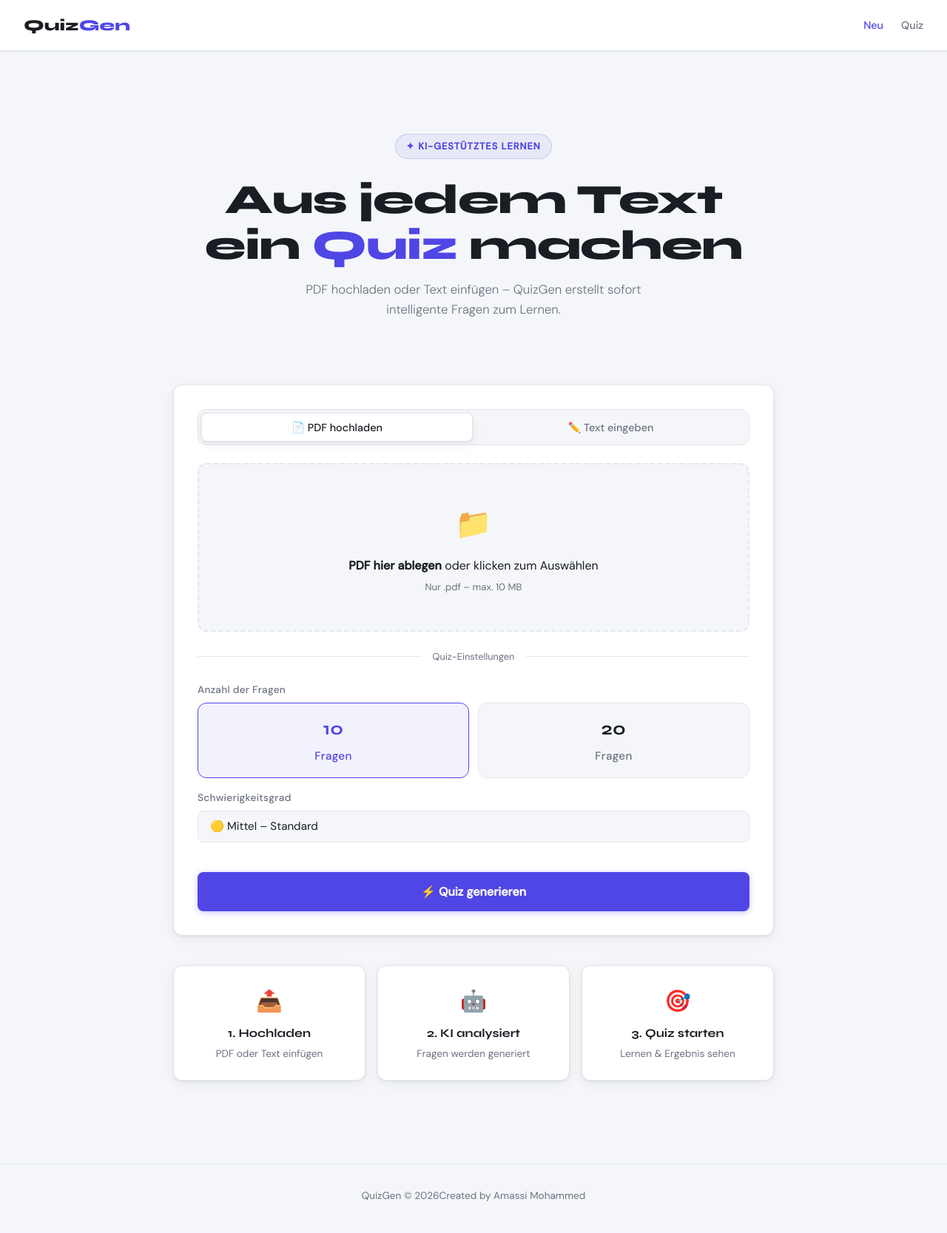
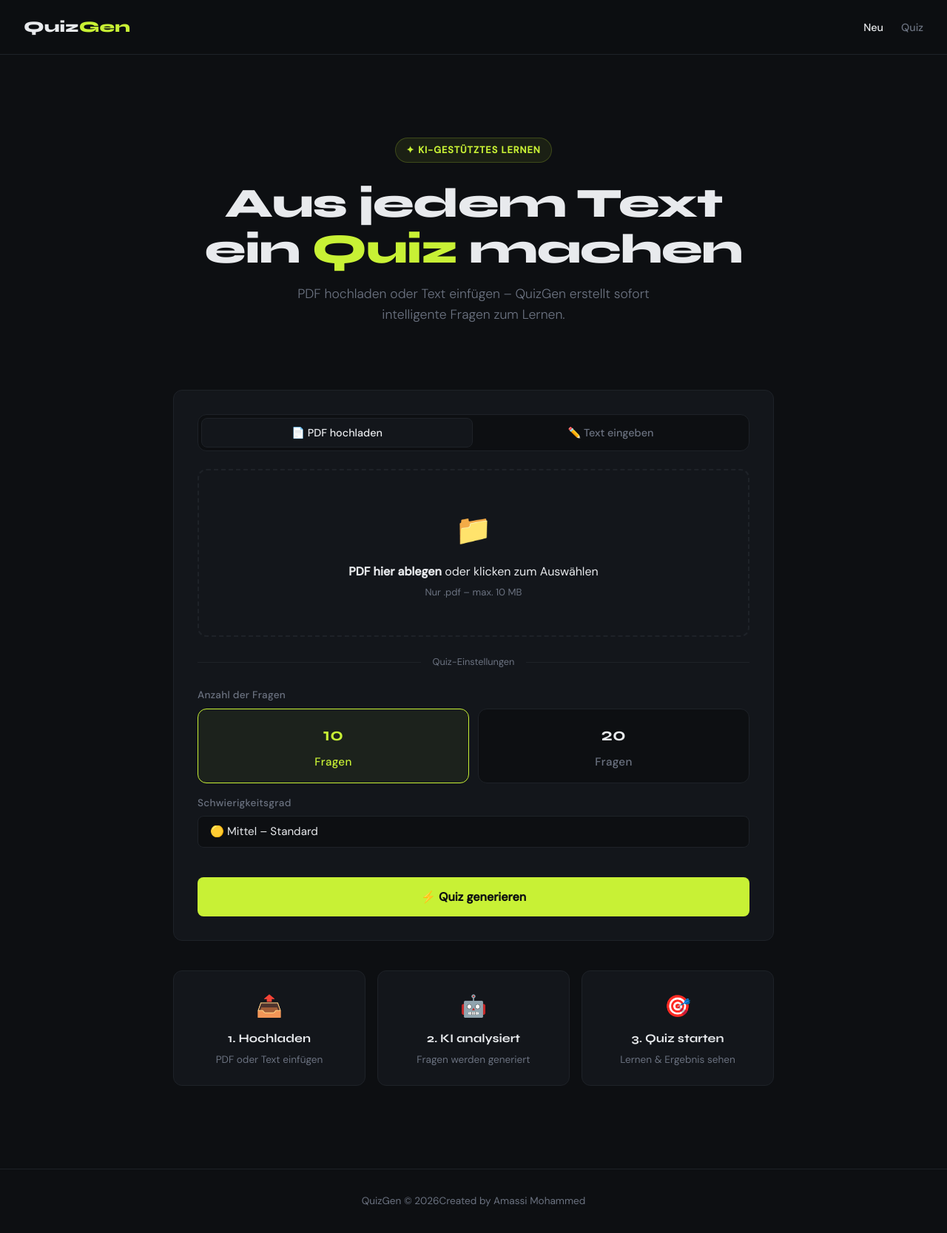
Before and after one commit to AmassiMohammed/Slide-Quiz-Generator, a PHP site: page / in a window 1280 px wide. Shown: the whole page at 74% size. Before the commit the page ends 1624 px from the top, so only its background shows below. Run offline with PHP 8.4, Linux system fonts and the light colour scheme.

Commit message:
Farben Veränderung

```diff
--- a/public/css/style.css
+++ b/public/css/style.css
@@ -1,24 +1,23 @@
 /* ═══════════════════════════════════════════
-   QuizGen – Style Sheet (Light Theme)
+   QuizGen – Style Sheet
+   Fonts: Syne (headings) + DM Sans (body)
 ═══════════════════════════════════════════ */
 
 *, *::before, *::after { box-sizing: border-box; margin: 0; padding: 0; }
 
 :root {
-  --bg:         #f4f6f9;
-  --surface:    #ffffff;
-  --border:     #e2e6ed;
-  --border-hov: #c8d0dc;
-  --accent:     #4f46e5;
-  --accent-dim: #3730a3;
-  --accent-bg:  rgba(79,70,229,0.07);
-  --text:       #1a1d23;
+  --bg:         #0d0f12;
+  --surface:    #13161b;
+  --border:     #1e2228;
+  --border-hov: #2a2f38;
+  --accent:     #c8f135;
+  --accent-dim: #9ab82a;
+  --text:       #e8eaed;
   --muted:      #6b7280;
-  --danger:     #ef4444;
-  --success:    #16a34a;
+  --danger:     #f87171;
+  --success:    #4ade80;
   --radius:     12px;
   --tr:         0.2s cubic-bezier(0.4,0,0.2,1);
-  --shadow:     0 1px 3px rgba(0,0,0,0.08), 0 4px 16px rgba(0,0,0,0.06);
 }
 
 html { scroll-behavior: smooth; }
@@ -36,13 +35,12 @@ nav {
   display: flex;
   align-items: center;
   justify-content: space-between;
-  padding: 1.1rem 2rem;
+  padding: 1.25rem 2rem;
   border-bottom: 1px solid var(--border);
   position: sticky; top: 0;
-  background: rgba(255,255,255,0.92);
+  background: rgba(13,15,18,.88);
   backdrop-filter: blur(14px);
   z-index: 100;
-  box-shadow: 0 1px 0 var(--border);
 }
 
 .nav-logo {
@@ -70,8 +68,8 @@ nav {
 
 .hero-badge {
   display: inline-flex; align-items: center; gap: .4rem;
-  background: var(--accent-bg);
-  border: 1px solid rgba(79,70,229,0.2);
+  background: rgba(200,241,53,.08);
+  border: 1px solid rgba(200,241,53,.2);
   color: var(--accent);
   font-size: .8rem; font-weight: 600;
   letter-spacing: .08em; text-transform: uppercase;
@@ -84,12 +82,11 @@ nav {
   font-size: clamp(2.2rem, 5vw, 3.5rem);
   font-weight: 800; line-height: 1.1;
   margin-bottom: 1rem; letter-spacing: -.02em;
-  color: var(--text);
 }
 .hero h1 em { font-style: normal; color: var(--accent); }
 
 .hero p {
-  color: var(--muted); font-size: 1.05rem;
+  color: var(--muted); font-size: 1.1rem;
   max-width: 520px; margin: 0 auto 2.5rem; font-weight: 300;
 }
 
@@ -99,13 +96,9 @@ nav {
   border: 1px solid var(--border);
   border-radius: var(--radius);
   padding: 2rem;
-  box-shadow: var(--shadow);
-  transition: border-color var(--tr), box-shadow var(--tr);
+  transition: border-color var(--tr);
 }
-.card:hover {
-  border-color: var(--border-hov);
-  box-shadow: 0 2px 8px rgba(0,0,0,0.1), 0 8px 24px rgba(0,0,0,0.07);
-}
+.card:hover { border-color: var(--border-hov); }
 
 /* ── TABS ─────────────────────────────────── */
 .tabs {
@@ -130,7 +123,6 @@ nav {
   background: var(--surface);
   color: var(--text);
   border: 1px solid var(--border);
-  box-shadow: var(--shadow);
 }
 
 .tab-panel { display: none; }
@@ -145,12 +137,11 @@ nav {
   cursor: pointer;
   transition: all var(--tr);
   position: relative;
-  background: var(--bg);
 }
 .upload-zone:hover,
 .upload-zone.drag-over {
   border-color: var(--accent);
-  background: var(--accent-bg);
+  background: rgba(200,241,53,.03);
 }
 .upload-zone input[type="file"] {
   position: absolute; inset: 0;
@@ -234,24 +224,19 @@ textarea { resize: vertical; min-height: 180px; }
 }
 
 .btn-primary {
-  background: var(--accent); color: #fff;
+  background: var(--accent); color: #0d0f12;
   width: 100%; margin-top: 1.5rem;
   padding: 1rem; font-size: 1rem;
-  box-shadow: 0 2px 8px rgba(79,70,229,0.3);
 }
-.btn-primary:hover  {
-  background: var(--accent-dim);
-  transform: translateY(-1px);
-  box-shadow: 0 4px 16px rgba(79,70,229,0.35);
-}
-.btn-primary:disabled { opacity: .5; cursor: not-allowed; transform: none; box-shadow: none; }
+.btn-primary:hover  { background: var(--accent-dim); transform: translateY(-1px); }
+.btn-primary:disabled { opacity: .5; cursor: not-allowed; transform: none; }
 
 .btn-ghost {
   background: transparent;
   color: var(--muted);
   border: 1px solid var(--border);
 }
-.btn-ghost:hover { color: var(--text); border-color: var(--border-hov); background: var(--bg); }
+.btn-ghost:hover { color: var(--text); border-color: var(--border-hov); }
 
 /* ── HOW-IT-WORKS GRID ────────────────────── */
 .how-grid {
@@ -261,7 +246,7 @@ textarea { resize: vertical; min-height: 180px; }
 }
 .how-card { text-align: center; padding: 1.5rem; }
 .how-icon { font-size: 1.8rem; margin-bottom: .5rem; }
-.how-card strong { font-family: 'Syne', sans-serif; color: var(--text); }
+.how-card strong { font-family: 'Syne', sans-serif; }
 .how-card p { color: var(--muted); font-size: .85rem; margin-top: .3rem; }
 
 /* ── QUIZ HEADER ──────────────────────────── */
```
Also changed, not shown: other parts of public/css/style.css (+39 -44 lines).
